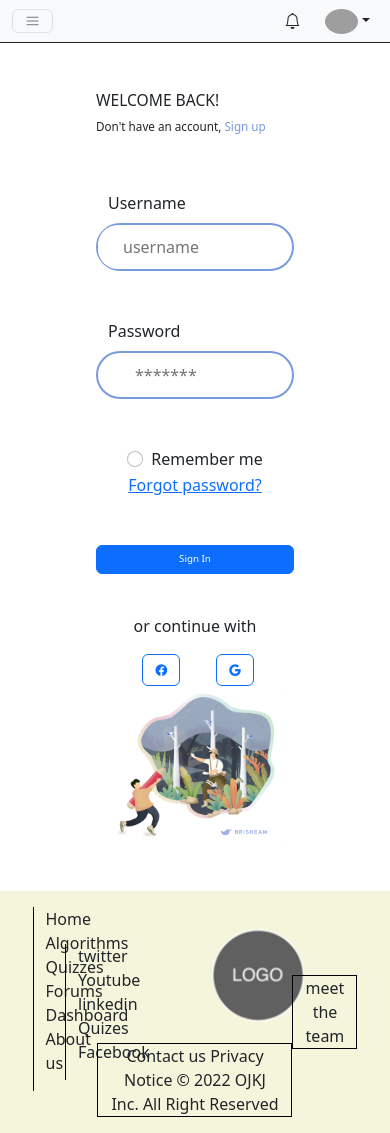
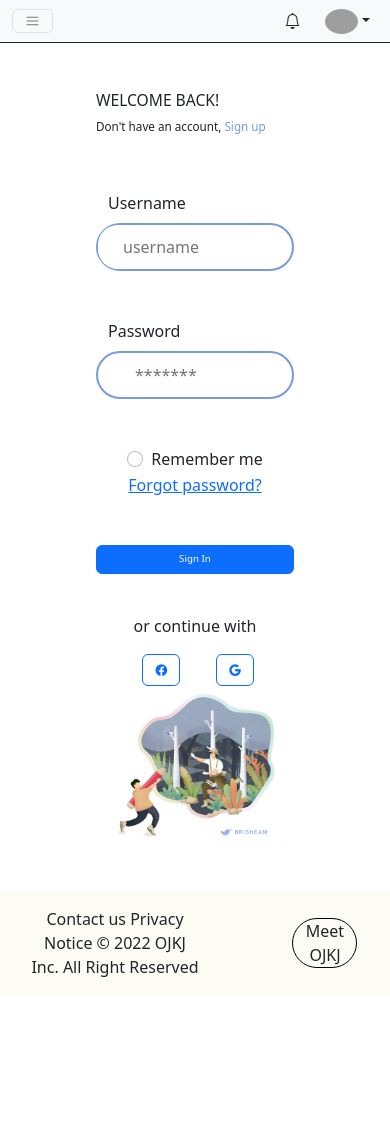
Before and after one commit to OrbelB/SimplyAlgorithms, a React (Create React App) app in the folder frontend/: page /login in a window 390 px wide. After the commit the page ends 995 px from the top, so only its background shows below. Built offline with nearby package versions, Linux system fonts and the light colour scheme; grey boxes are pictures that could not be loaded.

Commit message:
footer fin, may need improvements

```diff
--- a/frontend/src/components/Footer/Footer.jsx
+++ b/frontend/src/components/Footer/Footer.jsx
@@ -60,7 +60,7 @@ const Footer = () => {
         <div className={'col-2 align-self-center'}>
           <div className={cx(style['ojkj_team'], 'row')}>
             <div className={"ojkj"}>
-              meet the team
+              <NavLink className="nav-link" aria-current="page" to={"team"}>Meet OJKJ</NavLink>
             </div>
           </div>
         </div>
--- a/frontend/src/components/Footer/Footer.module.css
+++ b/frontend/src/components/Footer/Footer.module.css
@@ -4,7 +4,7 @@ li{
 .box{
     background-color: var(--color-nav-foot);
     /* temp to just see whre it starts & ends */
-    background-color: beige;
+    background-color: var(--color-nav-foot);
     padding-top: 1rem;
     padding-bottom: 1rem;
 }
@@ -22,16 +22,34 @@ li{
 .web_service{
     position: relative;
     text-align: center;
-    border: 1px solid black;
 }
 .ojkj_team{
     position: relative;
     text-align: center;
     border: 1px solid black;
+    border-radius: 30px;
 }
-.web_logo img {
+.web_logo{
     position: relative;
     left: 42%;
     display: block;
-    max-width: 10rem;
+    max-width: 20%;
+    min-width: 10%;
 }
+
+@media only screen and (max-width: 1200px) {
+    .web_nav{
+        display: none;
+    }
+    .web_soc{
+        display: none;
+    }
+    .web_logo{
+        display: none;
+    }
+    .web_service{
+        position: relative;
+        left: -5rem;
+    }
+
+}
--- a/frontend/src/index.css
+++ b/frontend/src/index.css
@@ -17,7 +17,7 @@
     --color-black:black;
     --color-border-input-form: #789ADE;
     --color-border-input-form-invalid: #d78585;
-    --color-nav-foot: white;
+    --color-nav-foot: #FDFCF4;
 }
 
 
--- a/frontend/src/pages/HomePage.jsx
+++ b/frontend/src/pages/HomePage.jsx
@@ -1,4 +1,4 @@
-import Intro from "../components/home_page/intro/Intro";
+import Intro from "../components/home_page/Intro/Intro";
 import Categories from "../components/home_page/categories/Categories";
 import About from "../components/home_page/about-us/About";
 import Forum from "../components/home_page/forum-quiz/Forum_Quiz";
```
